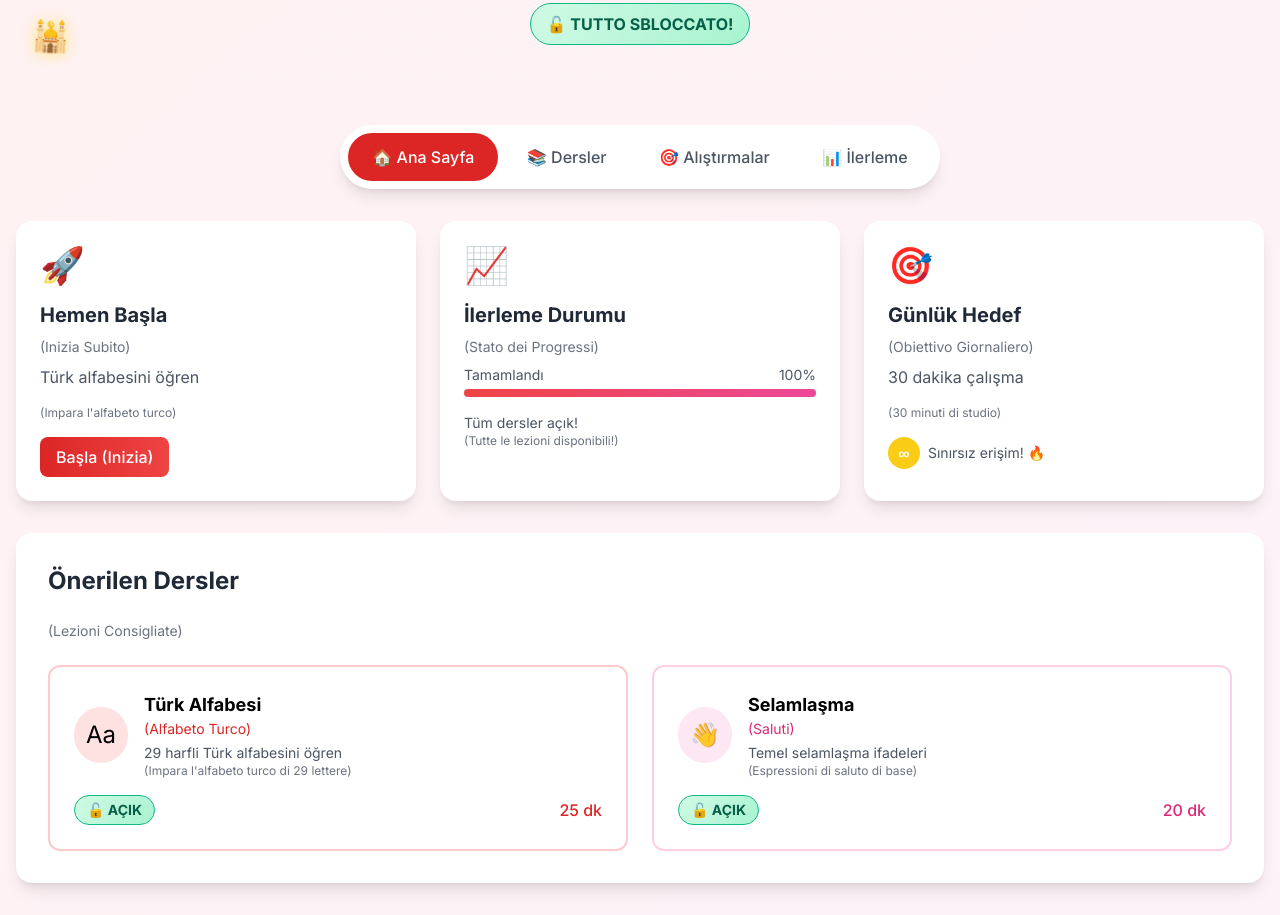
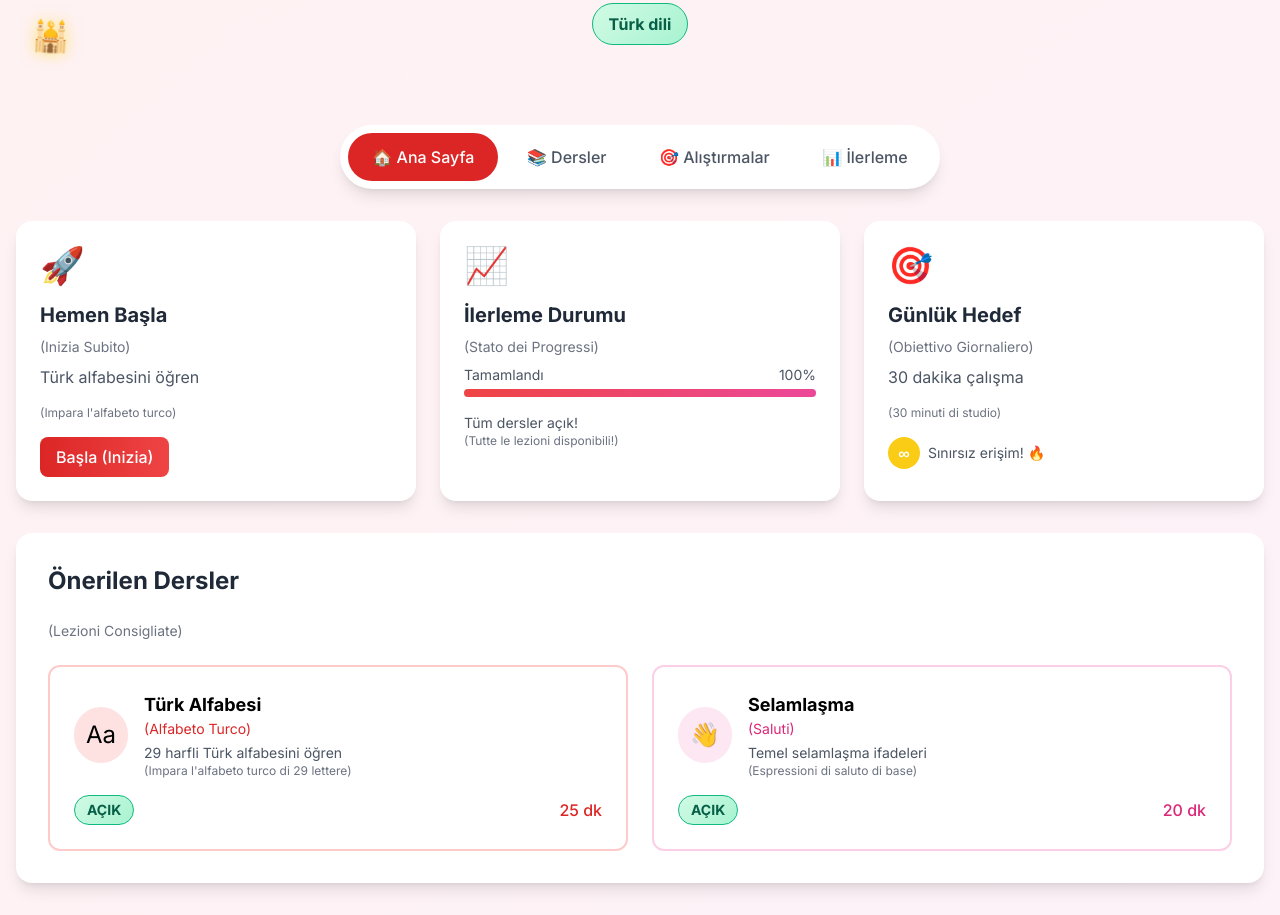
Before and after one commit to scottino2019-glitch/LinguaTurca, a plain HTML site: page index.html in a window 1280 px wide. Shown: the part 229-1144 px from the top of the page. Drawn offline with nearby package versions, Linux system fonts and the light colour scheme.

Commit message:
index.html

```diff
--- a/index.html
+++ b/index.html
@@ -99,7 +99,7 @@
                 <p class="text-base opacity-85 mt-3 header-title">Merhaba! Hoş geldiniz!</p>
                 <p class="text-sm opacity-75 mt-1 header-title">(Ciao! Benvenuti!)</p>
                 <div class="unlocked-badge rounded-full px-4 py-2 mt-4 inline-block">
-                    <span class="font-bold">🔓 TUTTO SBLOCCATO!</span>
+                    <span class="font-bold">Türk dili</span>
                 </div>
             </div>
         </header>
@@ -187,7 +187,7 @@
                             </div>
                         </div>
                         <div class="flex justify-between items-center">
-                            <span class="unlocked-badge px-3 py-1 rounded-full text-sm font-bold">🔓 AÇIK</span>
+                            <span class="unlocked-badge px-3 py-1 rounded-full text-sm font-bold"> AÇIK</span>
                             <span class="text-red-600 font-medium">25 dk</span>
                         </div>
                     </div>
@@ -205,7 +205,7 @@
                             </div>
                         </div>
                         <div class="flex justify-between items-center">
-                            <span class="unlocked-badge px-3 py-1 rounded-full text-sm font-bold">🔓 AÇIK</span>
+                            <span class="unlocked-badge px-3 py-1 rounded-full text-sm font-bold"> AÇIK</span>
                             <span class="text-pink-600 font-medium">20 dk</span>
                         </div>
                     </div>
@@ -232,7 +232,7 @@
                                 </div>
                             </div>
                             <div class="text-right">
-                                <div class="unlocked-badge px-3 py-1 rounded-full text-sm mb-2 font-bold">🔓 AÇIK</div>
+                                <div class="unlocked-badge px-3 py-1 rounded-full text-sm mb-2 font-bold"> AÇIK</div>
                                 <span class="text-red-600 font-medium">25 dk</span>
                             </div>
                         </div>
@@ -250,7 +250,7 @@
                                 </div>
                             </div>
                             <div class="text-right">
-                                <div class="unlocked-badge px-3 py-1 rounded-full text-sm mb-2 font-bold">🔓 AÇIK</div>
+                                <div class="unlocked-badge px-3 py-1 rounded-full text-sm mb-2 font-bold"> AÇIK</div>
                                 <span class="text-pink-600 font-medium">20 dk</span>
                             </div>
                         </div>
@@ -268,7 +268,7 @@
                                 </div>
                             </div>
                             <div class="text-right">
-                                <div class="unlocked-badge px-3 py-1 rounded-full text-sm mb-2 font-bold">🔓 AÇIK</div>
+                                <div class="unlocked-badge px-3 py-1 rounded-full text-sm mb-2 font-bold"> AÇIK</div>
                                 <span class="text-purple-600 font-medium">30 dk</span>
                             </div>
                         </div>
@@ -286,7 +286,7 @@
                                 </div>
                             </div>
                             <div class="text-right">
-                                <div class="unlocked-badge px-3 py-1 rounded-full text-sm mb-2 font-bold">🔓 AÇIK</div>
+                                <div class="unlocked-badge px-3 py-1 rounded-full text-sm mb-2 font-bold"> AÇIK</div>
                                 <span class="text-blue-600 font-medium">18 dk</span>
                             </div>
                         </div>
@@ -304,7 +304,7 @@
                                 </div>
                             </div>
                             <div class="text-right">
-                                <div class="unlocked-badge px-3 py-1 rounded-full text-sm mb-2 font-bold">🔓 AÇIK</div>
+                                <div class="unlocked-badge px-3 py-1 rounded-full text-sm mb-2 font-bold"> AÇIK</div>
                                 <span class="text-green-600 font-medium">25 dk</span>
                             </div>
                         </div>
@@ -322,7 +322,7 @@
                                 </div>
                             </div>
                             <div class="text-right">
-                                <div class="unlocked-badge px-3 py-1 rounded-full text-sm mb-2 font-bold">🔓 AÇIK</div>
+                                <div class="unlocked-badge px-3 py-1 rounded-full text-sm mb-2 font-bold"> AÇIK</div>
                                 <span class="text-orange-600 font-medium">22 dk</span>
                             </div>
                         </div>
@@ -340,7 +340,7 @@
                                 </div>
                             </div>
                             <div class="text-right">
-                                <div class="unlocked-badge px-3 py-1 rounded-full text-sm mb-2 font-bold">🔓 AÇIK</div>
+                                <div class="unlocked-badge px-3 py-1 rounded-full text-sm mb-2 font-bold"> AÇIK</div>
                                 <span class="text-indigo-600 font-medium">28 dk</span>
                             </div>
                         </div>
@@ -358,7 +358,7 @@
                                 </div>
                             </div>
                             <div class="text-right">
-                                <div class="unlocked-badge px-3 py-1 rounded-full text-sm mb-2 font-bold">🔓 AÇIK</div>
+                                <div class="unlocked-badge px-3 py-1 rounded-full text-sm mb-2 font-bold"> AÇIK</div>
                                 <span class="text-teal-600 font-medium">35 dk</span>
                             </div>
                         </div>
@@ -381,7 +381,7 @@
                         <p class="text-gray-600 mb-4">Türkçe kelimeleri İtalyanca karşılıklarıyla eşleştir</p>
                         <p class="text-xs text-gray-500 mb-4">(Abbina le parole turche con i loro equivalenti italiani)</p>
                         <div class="flex justify-between items-center">
-                            <span class="unlocked-badge px-3 py-1 rounded-full text-sm font-bold">🔓 AÇIK</span>
+                            <span class="unlocked-badge px-3 py-1 rounded-full text-sm font-bold"> AÇIK</span>
                             <span class="text-red-600 font-medium">15 dk</span>
                         </div>
                     </div>
@@ -393,7 +393,7 @@
                         <p class="text-gray-600 mb-4">Türkçe sesleri dinle ve tekrarla</p>
                         <p class="text-xs text-gray-500 mb-4">(Ascolta e ripeti i suoni turchi)</p>
                         <div class="flex justify-between items-center">
-                            <span class="unlocked-badge px-3 py-1 rounded-full text-sm font-bold">🔓 AÇIK</span>
+                            <span class="unlocked-badge px-3 py-1 rounded-full text-sm font-bold"> AÇIK</span>
                             <span class="text-pink-600 font-medium">20 dk</span>
                         </div>
                     </div>
```
